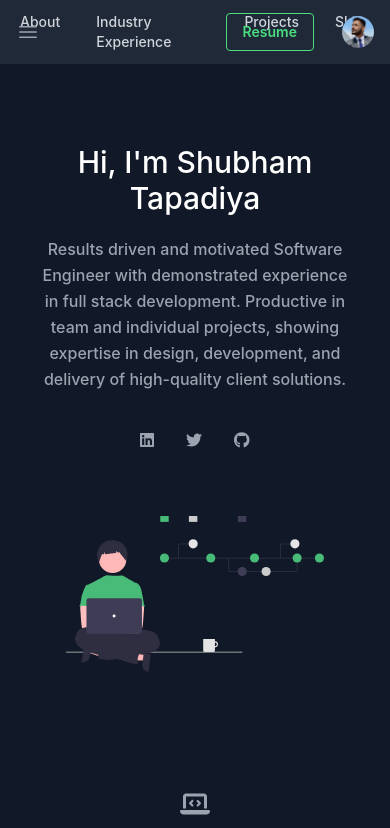
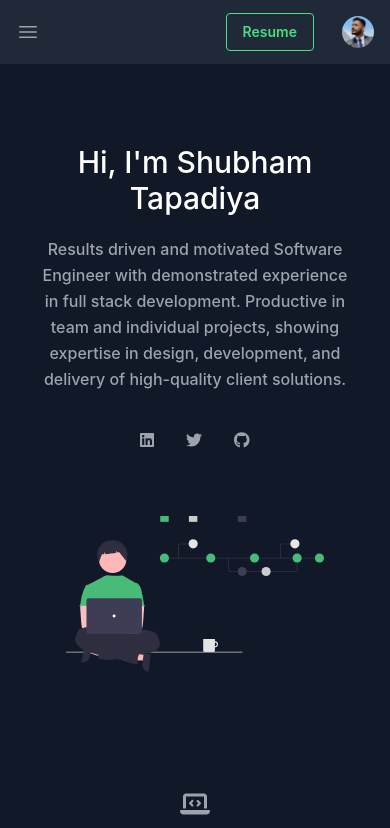
Before and after one commit to tapadiyams/portfolio, a React (Create React App) app: page / in a window 390 px wide. Shown: the top 828 px of the page. Built offline with nearby package versions, Linux system fonts and the light colour scheme.

Commit message:
Orrect the behaviour of NavBar for mobile

```diff
--- a/src/components/Navbar.js
+++ b/src/components/Navbar.js
@@ -60,7 +60,7 @@
                 )}
 
                 {/* Content on NavBar */}
-                <div className="flex flex-1 items-center justify-center sm:items-stretch sm:justify-start">
+                {!isMobile && (<div className="flex flex-1 items-center justify-center sm:items-stretch sm:justify-start">
                   <div className="flex space-x-3">
                     {navigation.map((item) => (
                       <a
@@ -77,6 +77,7 @@
                     ))}
                   </div>
                 </div>
+                )}
 
                 {/* Right side content on NavBar */}
                 <div className="absolute inset-y-0 right-0 flex items-center pr-2 sm:static sm:inset-auto sm:ml-6 sm:pr-0">
```
Also changed, not shown: 1 other file (tests, documents, lock files or other folders).
